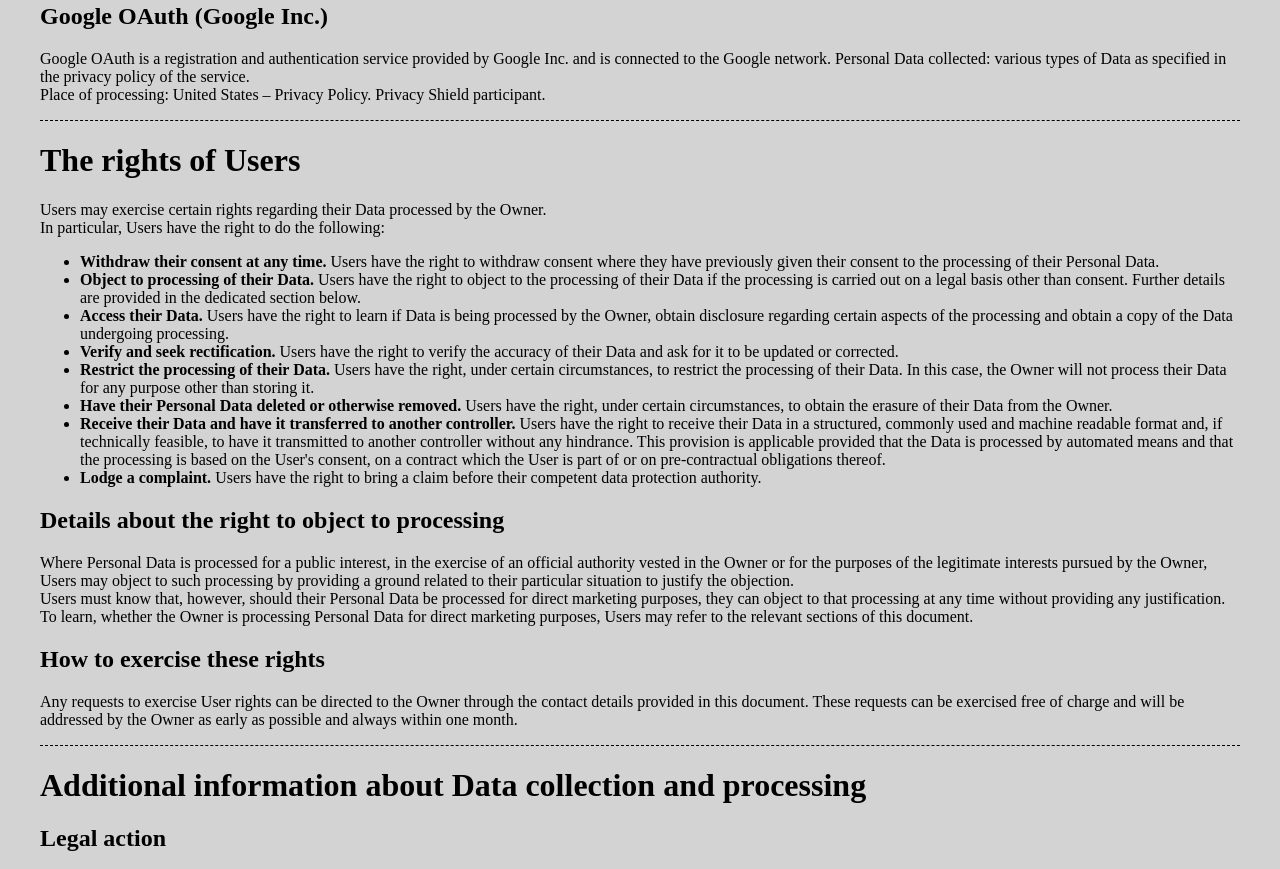
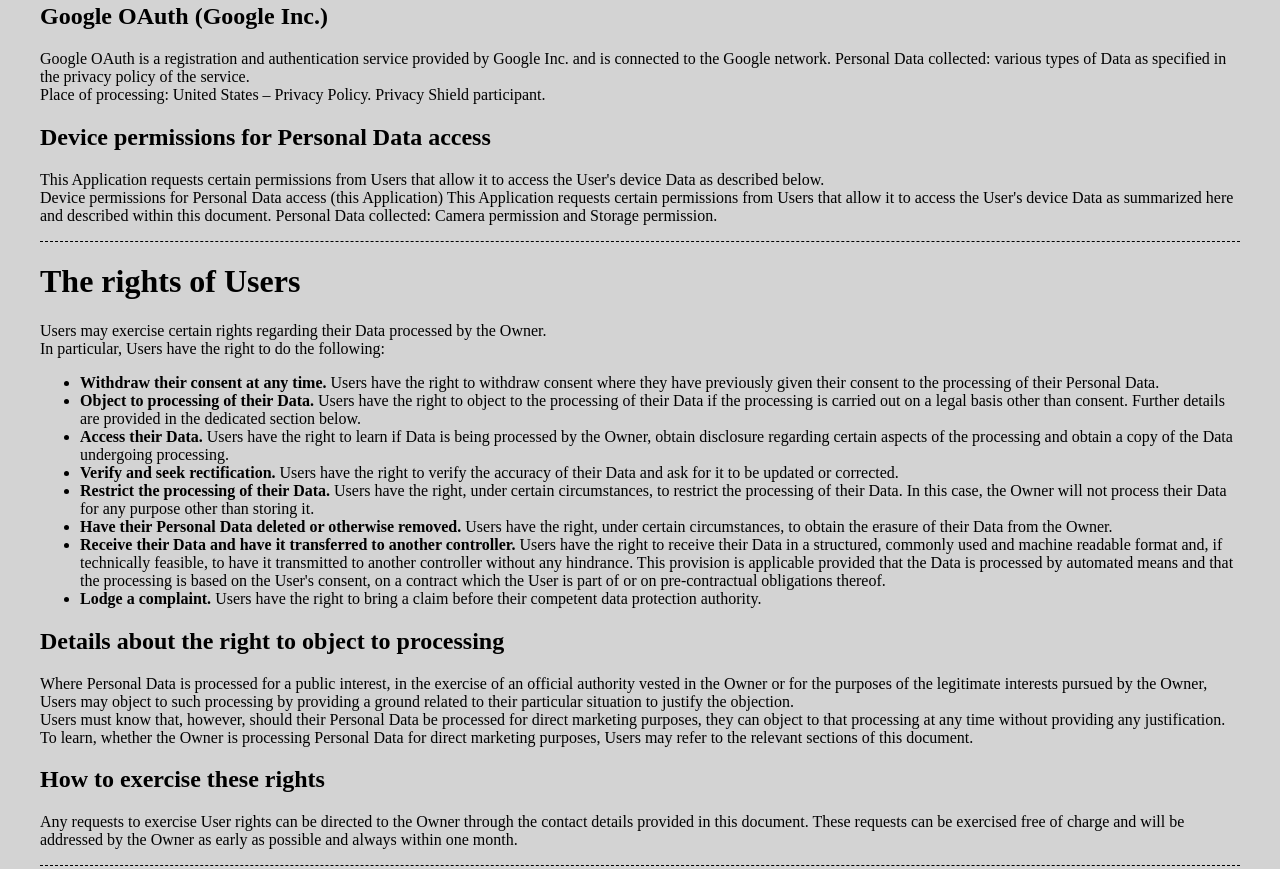
Before and after one commit to roeyHonig/cookBookPrivacyPolicy, a plain HTML site: page index.html in a window 1280 px wide. Shown: the part 2738-3607 px from the top of the page. Drawn offline with Linux system fonts and the light colour scheme.

Commit message:
service added: camaras and storage device permission

```diff
--- a/index.html
+++ b/index.html
@@ -154,7 +154,12 @@
                                             Place of processing: United States – Privacy Policy. Privacy Shield participant.</p>
 
 
-
+                                    <h2>Device permissions for Personal Data access</h2>
+                                    <p>This Application requests certain permissions from Users that allow it to access the User's device Data as described below.
+                                            <br>
+                                            Device permissions for Personal Data access (this Application)
+                                            This Application requests certain permissions from Users that allow it to access the User's device Data as summarized here and described within this document.
+                                            Personal Data collected: Camera permission and Storage permission.</p>
 
 
                         </div>
```
